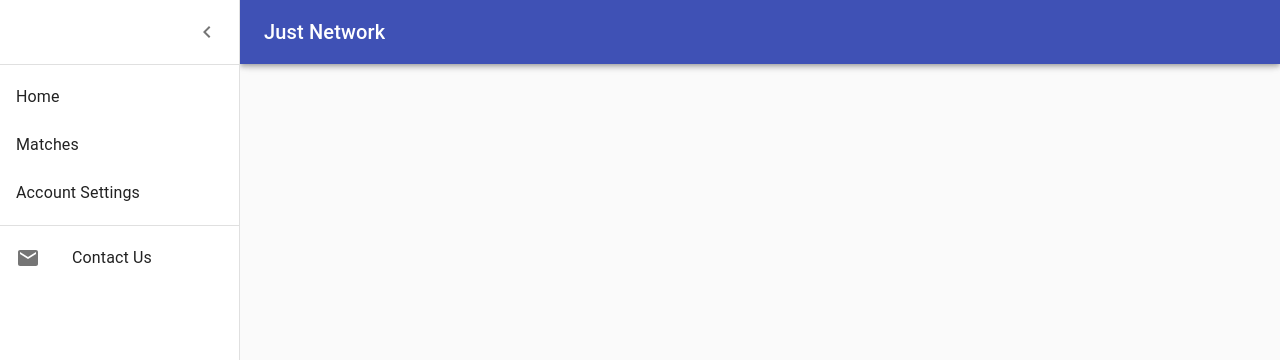
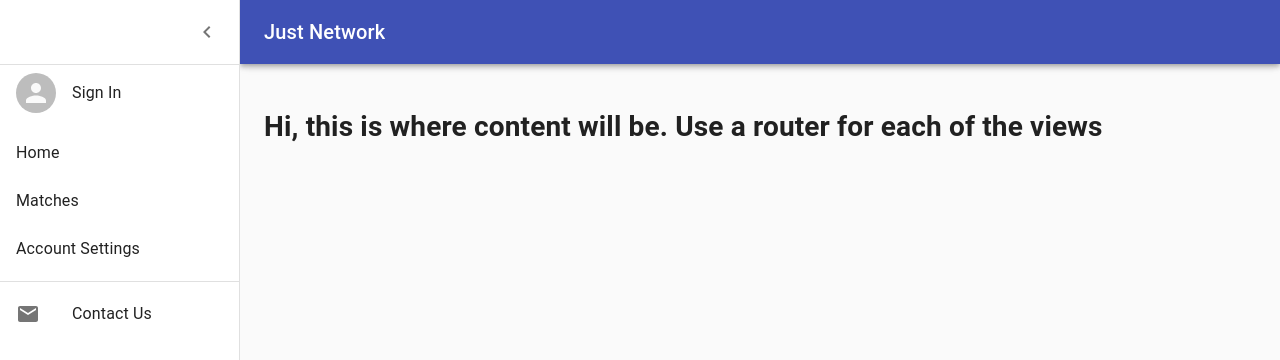
Before and after one commit to Joytaylor/WWPHacks, a React (Create React App) app in the folder wwphacks/: page / in a window 1280 px wide. Both pictures are taken after a click on the button "open drawer". Shown: the top 360 px of the page. Built offline with nearby package versions, Linux system fonts and the light colour scheme.

Commit message:
Update App.js

```diff
--- a/wwphacks/src/App.js
+++ b/wwphacks/src/App.js
@@ -16,6 +16,7 @@ import ListItem from "@material-ui/core/ListItem";
 import ListItemIcon from "@material-ui/core/ListItemIcon";
 import ListItemText from "@material-ui/core/ListItemText";
 import MailIcon from "@material-ui/icons/Mail";
+import Avatar from "@material-ui/core/Avatar";
 // template found at https://material-ui.com/components/drawers/
 
 const drawerWidth = 240;
@@ -81,6 +82,7 @@ export default function PersistentDrawerLeft() {
   const classes = useStyles();
   const theme = useTheme();
   const [open, setOpen] = React.useState(false);
+  const [username, setUser] = React.useState("Sign In");
 
   const handleDrawerOpen = () => {
     setOpen(true);
@@ -88,6 +90,9 @@ export default function PersistentDrawerLeft() {
 
   const handleDrawerClose = () => {
     setOpen(false);
+  };
+  const setUsername = (name) => {
+    setUser(name);
   };
 
   return (
@@ -133,6 +138,12 @@ export default function PersistentDrawerLeft() {
           </IconButton>
         </div>
         <Divider />
+        <ListItem button key={username}>
+          <ListItemIcon>
+            <Avatar />
+          </ListItemIcon>
+          <ListItemText primary={username} />
+        </ListItem>
 
         <List>
           {["Home", "Matches", "Account Settings"].map((text, i) => (
@@ -159,6 +170,13 @@ export default function PersistentDrawerLeft() {
         })}
       >
         <div className={classes.drawerHeader} />
+        <div>
+          <h1>
+            {" "}
+            Hi, this is where content will be. Use a router for each of the
+            views
+          </h1>
+        </div>
       </main>
     </div>
   );
```
